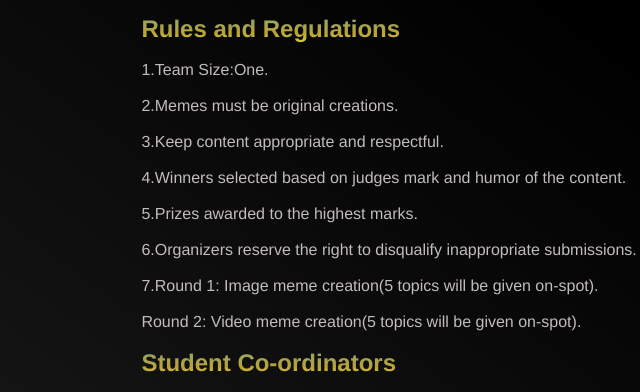
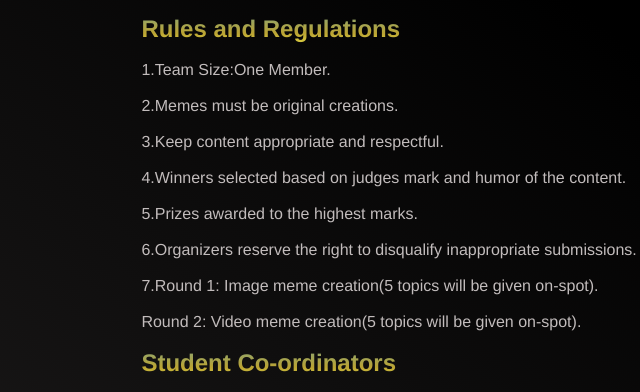
Before and after one commit to LEOFEST/LEOFEST2k24, a website: page meme.html in a window 1280 px wide. Shown: the part 230-622 px from the top of the page, 1-641 px from the left. Drawn offline with Linux system fonts and the light colour scheme.

Commit message:
Update meme.html

```diff
--- a/meme.html
+++ b/meme.html
@@ -30,7 +30,7 @@
         <h2>Description</h2><br>
         <p>Engage in our meme creation event! Unleash your creativity, share laughs, and compete for prizes. Let's spread joy through humor together.</p>
              <br> <h2>Rules and Regulations</h2><br>
-              <p>1.Team Size:One.<br><br>
+              <p>1.Team Size:One Member.<br><br>
                 2.Memes must be original creations.<br><br>
                 3.Keep content appropriate and respectful.<br><br>
                 4.Winners selected based on judges mark and humor of the content.<br><br>
```
